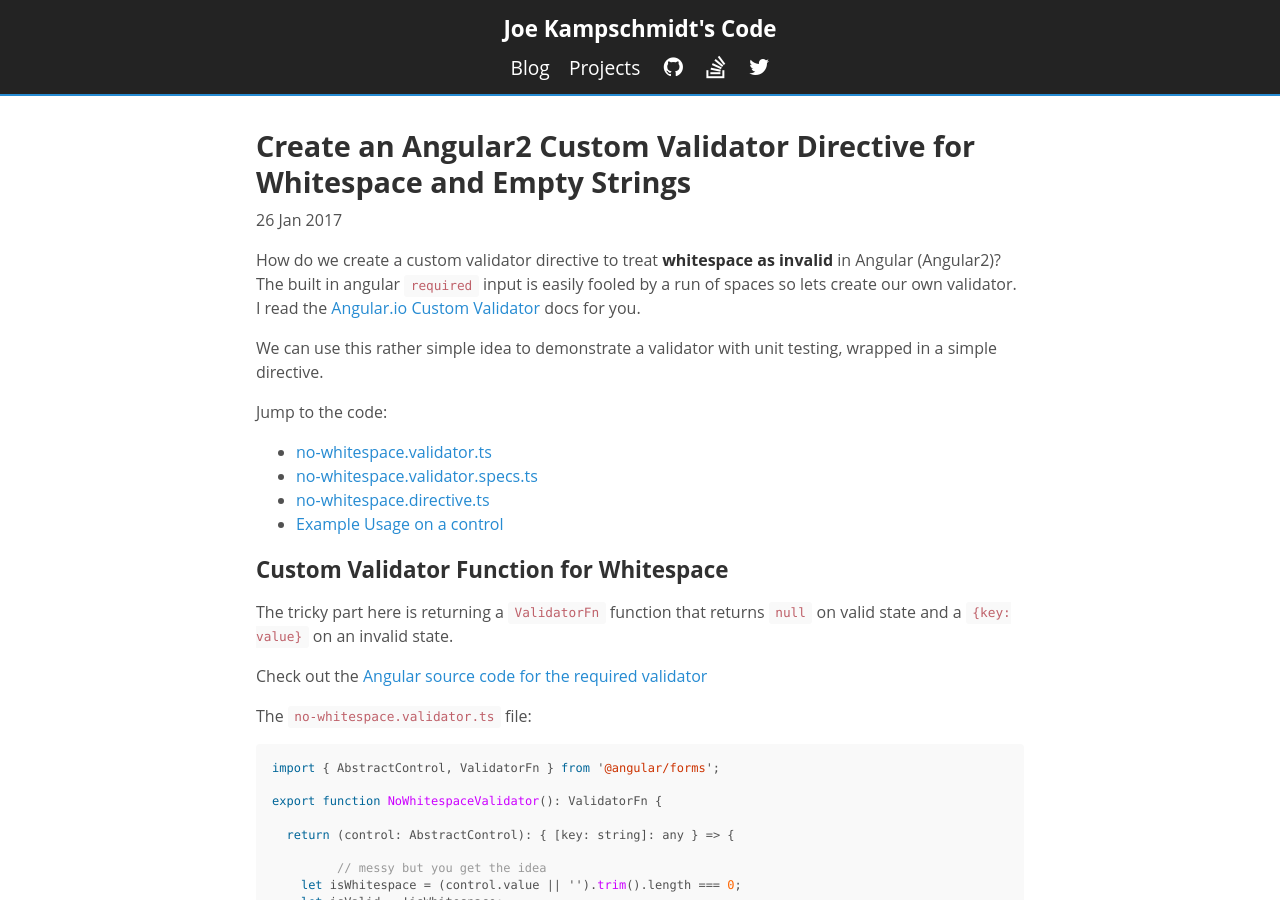
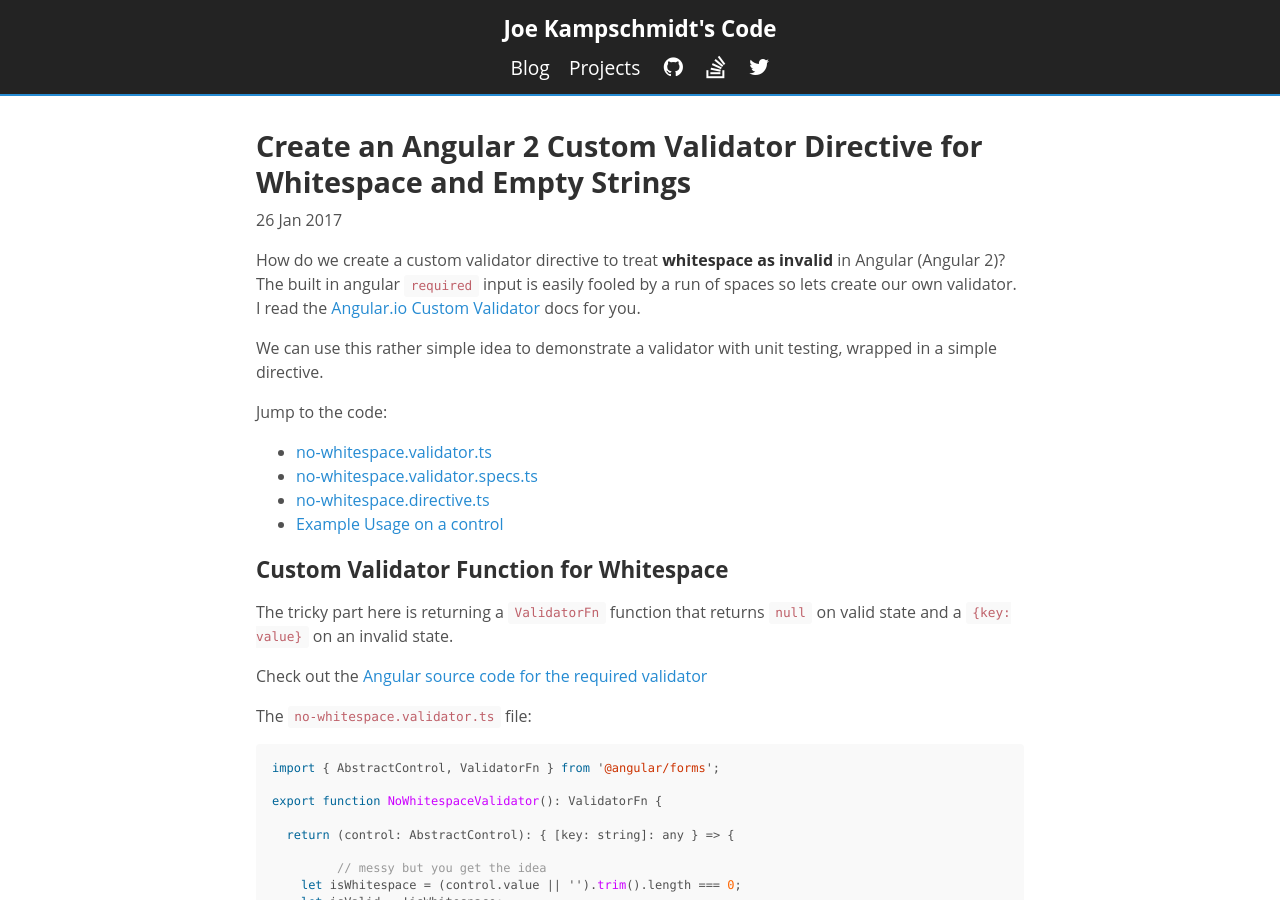
Before and after one commit to jokecamp/jokecamp.com, a Jekyll site: the page built from _posts/2017-01-26-angular-whitespace-validator-directive.md, in a window 1280 px wide and 900 px high. Built offline with Jekyll 4.4.1, drawn with Linux system fonts in a browser that asks for light colours; nearby versions of some CDN libraries; Markdown is read by kramdown in place of the engine named in the settings; comment, search, counter and statistics services are not loaded.

Commit message:
Fixed typo

```diff
--- a/_posts/2017-01-26-angular-whitespace-validator-directive.md
+++ b/_posts/2017-01-26-angular-whitespace-validator-directive.md
@@ -3,7 +3,7 @@ author: Joe Kampschmidt
 comments: true
 layout: post
 slug: angular-whitespace-validator-directive
-title: Create an Angular2 Custom Validator Directive for Whitespace and Empty Strings
+title: Create an Angular 2 Custom Validator Directive for Whitespace and Empty Strings
 desc: 'Code for creating a validator that requires input that is more than just whitespace.'
 tags:
 - angular
@@ -11,7 +11,7 @@ tags:
 - angular2
 ---
 
-How do we create a custom validator directive to treat **whitespace as invalid** in Angular (Angular2)? The built in angular `required` input is easily fooled by a run of spaces so lets create our own validator. I read the [Angular.io Custom Validator](https://angular.io/docs/ts/latest/cookbook/form-validation.html#!#custom-validation) docs for you.
+How do we create a custom validator directive to treat **whitespace as invalid** in Angular (Angular 2)? The built in angular `required` input is easily fooled by a run of spaces so lets create our own validator. I read the [Angular.io Custom Validator](https://angular.io/docs/ts/latest/cookbook/form-validation.html#!#custom-validation) docs for you.
 
 We can use this rather simple idea to demonstrate a validator with unit testing, wrapped in a simple directive.
 
```
